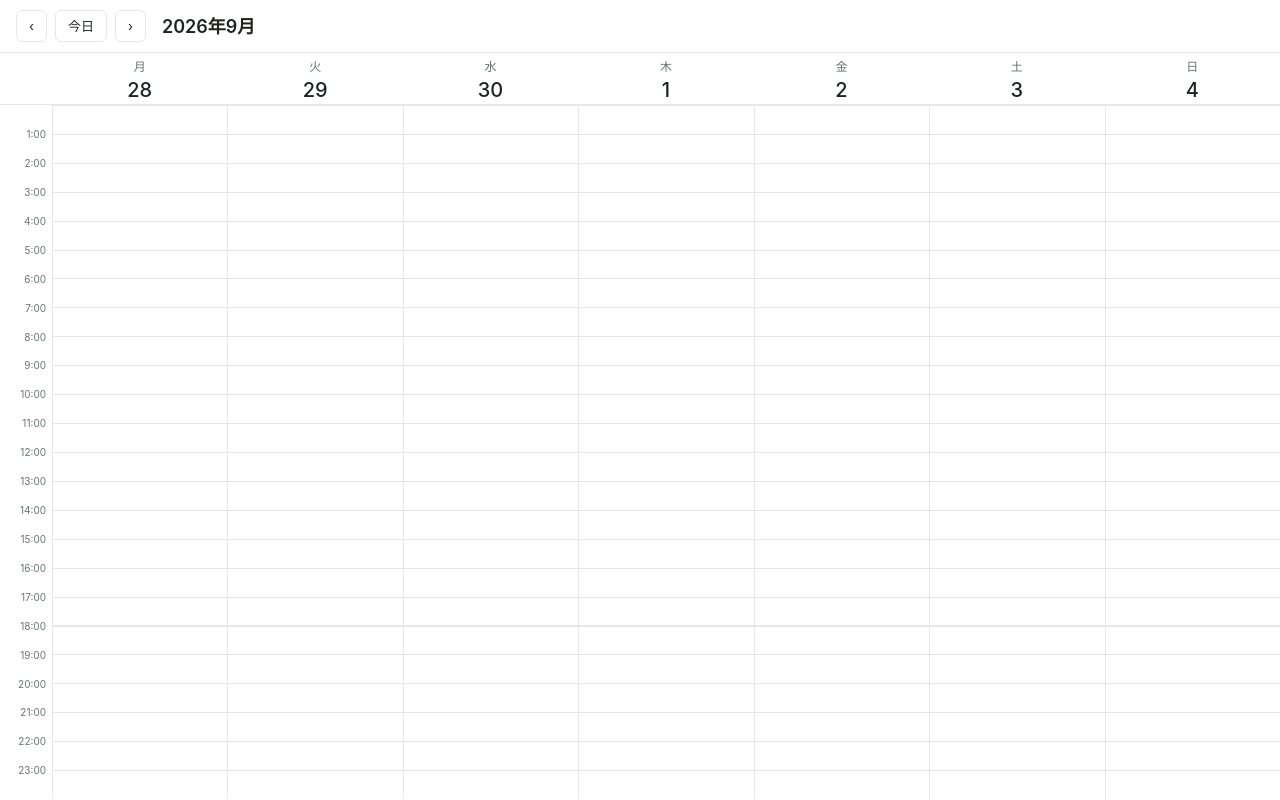
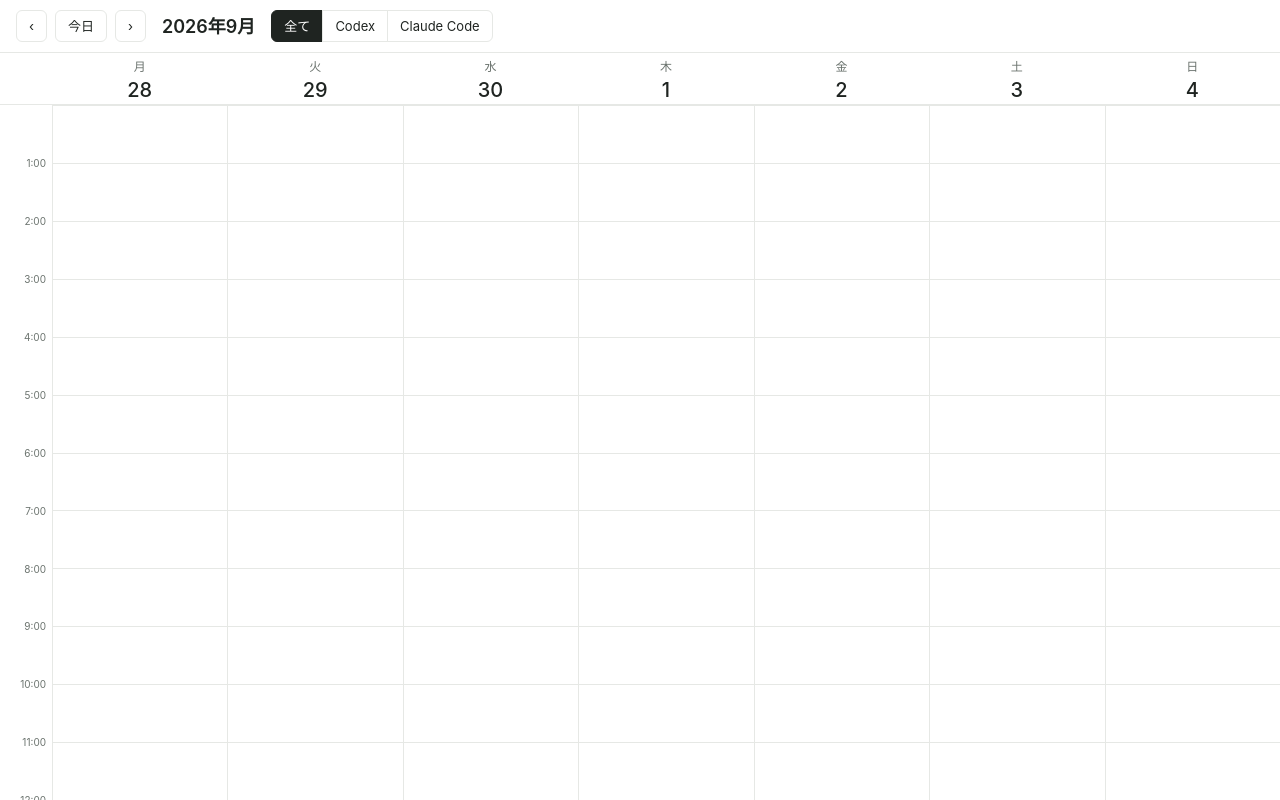
Before and after one commit to matsufriends/session-calendar, a plain HTML site: page index.html in a window 1280 px wide. Both pictures are taken after a click on the button "前へ". Drawn offline with Linux system fonts and the light colour scheme; no server answers.

Commit message:
時間軸を2倍に広げてスクロールに戻し、ツールの切り替えを追加する
Claude-Session: https://claude.ai/code/session_01CVR4sBncNJVsSuM3RCaSbu

```diff
--- a/index.html
+++ b/index.html
@@ -3,9 +3,10 @@
 :root{--bg:#fff;--fg:#1f2421;--sub:#6b736e;--line:#e6e8e5;--head:#fafbfa;--today:#1a73e8;--now:#d93025;--codex:#2f7d63;--claude:#c26a2b;--pop:#fff;--shadow:0 6px 24px #0003;font:13px/1.4 -apple-system,BlinkMacSystemFont,"Hiragino Sans",sans-serif;color:var(--fg);background:var(--bg)}
 @media(prefers-color-scheme:dark){:root{--bg:#1c1d1f;--fg:#e8eae9;--sub:#9aa19d;--line:#2e3032;--head:#222326;--today:#8ab4f8;--now:#f28b82;--codex:#5fbf9a;--claude:#e59a60;--pop:#2a2c2f;--shadow:0 6px 24px #0008}}
 *{box-sizing:border-box}html,body{margin:0;height:100%}body{display:flex;flex-direction:column}
-header{display:flex;align-items:center;gap:8px;padding:10px 16px;border-bottom:1px solid var(--line)}
+header{display:flex;flex-wrap:wrap;align-items:center;gap:8px;padding:10px 16px;border-bottom:1px solid var(--line)}
 button{font:inherit;color:inherit;background:none;border:1px solid var(--line);border-radius:6px;padding:6px 12px;cursor:pointer}button:hover{background:var(--head)}
-#range{font-size:18px;font-weight:600;margin-left:8px}
+#range{font-size:18px;font-weight:600;margin:0 8px}
+#tools{display:inline-flex}#tools button{border-radius:0;margin-left:-1px}#tools button:first-child{border-radius:6px 0 0 6px;margin-left:0}#tools button:last-child{border-radius:0 6px 6px 0}#tools button[aria-pressed=true]{background:var(--fg);color:var(--bg);border-color:var(--fg)}
 #grid{flex:1;overflow:auto;position:relative}
 .cols{display:grid;grid-template-columns:52px repeat(var(--days),minmax(0,1fr));min-width:calc(52px + var(--days)*90px)}
 .dayhead{position:sticky;top:0;z-index:3;height:52px;background:var(--bg);border-bottom:1px solid var(--line);text-align:center;padding:6px 0;color:var(--sub);font-size:12px}
@@ -22,12 +23,13 @@ button{font:inherit;color:inherit;background:none;border:1px solid var(--line);b
 #pop[hidden]{display:none}#pop h2{margin:0 0 6px;font-size:15px;overflow-wrap:anywhere}#pop p{margin:2px 0;color:var(--sub);overflow-wrap:anywhere}
 #msg{position:absolute;inset:0;display:grid;place-items:center;color:var(--sub);pointer-events:none}
 </style>
-<header><button id="prev" aria-label="前へ">‹</button><button id="today">今日</button><button id="next" aria-label="次へ">›</button><span id="range"></span></header>
+<header><button id="prev" aria-label="前へ">‹</button><button id="today">今日</button><button id="next" aria-label="次へ">›</button><span id="range"></span><span id="tools" role="group" aria-label="ツール"><button data-tool="">全て</button><button data-tool="Codex">Codex</button><button data-tool="Claude">Claude Code</button></span></header>
 <div id="grid"><div id="msg">読み込み中…</div></div>
 <div id="pop" hidden></div>
 <script>
 const HEAD=52,DAY=86400000,CAP=2*3600000,$=id=>document.getElementById(id),WEEK=['日','月','火','水','木','金','土'];
-let HOUR=48,sessions=[],anchor=dayKey(Date.now());
+let HOUR=48,sessions=[],anchor=dayKey(Date.now()),tool='';
+try{tool=localStorage.getItem('tool')||''}catch{}
 function instant(t){if(typeof t!=='string'||!/T\d{2}:\d{2}.*(Z|[+-]\d{2}:?\d{2})$/i.test(t))return null;const n=Date.parse(t);return Number.isFinite(n)?n:null}
 function dayKey(n){return new Intl.DateTimeFormat('sv-SE',{timeZone:'Asia/Tokyo'}).format(new Date(n))}
 function midnight(d){return Date.parse(d+'T00:00:00+09:00')}
@@ -44,12 +46,12 @@ function el(tag,cls,text){const e=document.createElement(tag);if(cls)e.className
 function dayCount(){return innerWidth<700?1:7}
 function firstDay(){if(dayCount()===1)return anchor;const w=new Date(midnight(anchor)+12*3600000).getUTCDay();return addDays(anchor,-((w+6)%7))}
 function render(){
- hidePop();HOUR=Math.max(16,($('grid').clientHeight-HEAD-1)/24);const n=dayCount(),first=firstDay(),grid=$('grid'),cols=el('div','cols'),today=dayKey(Date.now());
+ hidePop();for(const b of $('tools').children)b.setAttribute('aria-pressed',String(b.dataset.tool===tool));HOUR=Math.max(32,($('grid').clientHeight-HEAD)/12);const n=dayCount(),first=firstDay(),grid=$('grid'),cols=el('div','cols'),today=dayKey(Date.now());
  cols.style.setProperty('--days',n);cols.style.setProperty('--hour',HOUR+'px');cols.append(el('div','corner'));
  const days=Array.from({length:n},(_,i)=>addDays(first,i));
  for(const d of days){const h=el('div','dayhead'+(d===today?' today':''),WEEK[new Date(midnight(d)+12*3600000).getUTCDay()]);h.append(el('b','',String(Number(d.slice(8)))));cols.append(h)}
  const gutter=el('div','gutter');for(let h=1;h<24;h++){const t=el('span','',h+':00');t.style.top=h*HOUR+'px';gutter.append(t)}cols.append(gutter);
- for(const d of days){const col=el('div','day');for(const g of layout(segments(sessions,d))){const e=el('div','ev '+g.s.tool+(g.cut?' cut':'')),top=(g.top-midnight(d))/3600000*HOUR,height=(g.bottom-g.top)/3600000*HOUR;Object.assign(e.style,{top:top+'px',height:height-1+'px',left:`calc(${g.col}/${g.cols}*100% + 1px)`,width:`calc(100%/${g.cols} - 2px)`});e.append(el('b','',workTitle(g.s)));if(height>30)e.append(el('span','',hm(instant(g.s.start))+' '+(g.s.project||'')));e.onclick=ev=>{ev.stopPropagation();showPop(g.s,e)};col.append(e)}if(d===today){const now=el('div','now');now.style.top=(Date.now()-midnight(d))/3600000*HOUR+'px';col.append(now)}cols.append(col)}
+ for(const d of days){const col=el('div','day');for(const g of layout(segments(sessions.filter(s=>!tool||s.tool===tool),d))){const e=el('div','ev '+g.s.tool+(g.cut?' cut':'')),top=(g.top-midnight(d))/3600000*HOUR,height=(g.bottom-g.top)/3600000*HOUR;Object.assign(e.style,{top:top+'px',height:height-1+'px',left:`calc(${g.col}/${g.cols}*100% + 1px)`,width:`calc(100%/${g.cols} - 2px)`});e.append(el('b','',workTitle(g.s)));if(height>30)e.append(el('span','',hm(instant(g.s.start))+' '+(g.s.project||'')));e.onclick=ev=>{ev.stopPropagation();showPop(g.s,e)};col.append(e)}if(d===today){const now=el('div','now');now.style.top=(Date.now()-midnight(d))/3600000*HOUR+'px';col.append(now)}cols.append(col)}
  grid.replaceChildren(cols);
  $('range').textContent=n===1?`${first.slice(0,4)}年${Number(first.slice(5,7))}月${Number(first.slice(8))}日`:`${first.slice(0,4)}年${Number(first.slice(5,7))}月`;
 }
@@ -57,6 +59,7 @@ function showPop(s,target){const p=$('pop'),a=instant(s.start),b=lastOf(s),r=tar
 function hidePop(){$('pop').hidden=true}
 function scrollToNow(){const t=(Date.now()-midnight(dayKey(Date.now())))/3600000;$('grid').scrollTop=Math.max(0,(t-1.5)*HOUR)}
 async function load(){try{const r=await fetch('/api/sessions');if(!r.ok)throw Error();const data=await r.json();sessions=(data.sessions||[]).filter(s=>instant(s.start)!==null&&s.tool);render();scrollToNow()}catch{$('grid').replaceChildren(el('div','',''));$('grid').firstChild.id='msg';$('msg').textContent='履歴を読み込めませんでした'}}
+for(const b of $('tools').children)b.onclick=()=>{tool=b.dataset.tool;try{localStorage.setItem('tool',tool)}catch{}render()};
 $('prev').onclick=()=>{anchor=addDays(anchor,-dayCount());render()};$('next').onclick=()=>{anchor=addDays(anchor,dayCount());render()};$('today').onclick=()=>{anchor=dayKey(Date.now());render();scrollToNow()};
 document.addEventListener('click',e=>{if(!$('pop').contains(e.target))hidePop()});document.addEventListener('keydown',e=>{if(e.key==='Escape')hidePop()});$('grid').addEventListener('scroll',hidePop);
 let frame=0;addEventListener('resize',()=>{cancelAnimationFrame(frame);frame=requestAnimationFrame(render)});setInterval(()=>{if($('pop').hidden)render()},60000);
```
